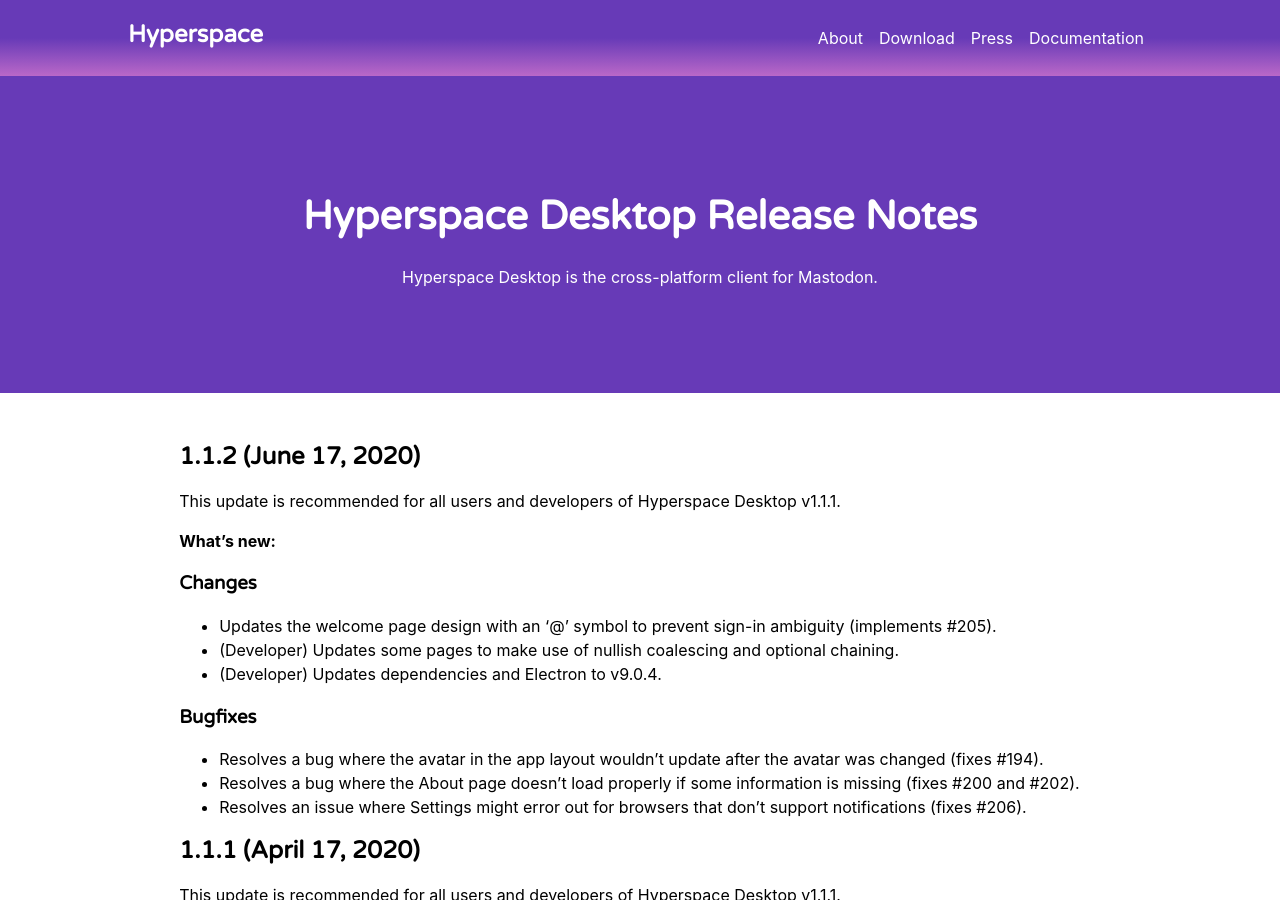
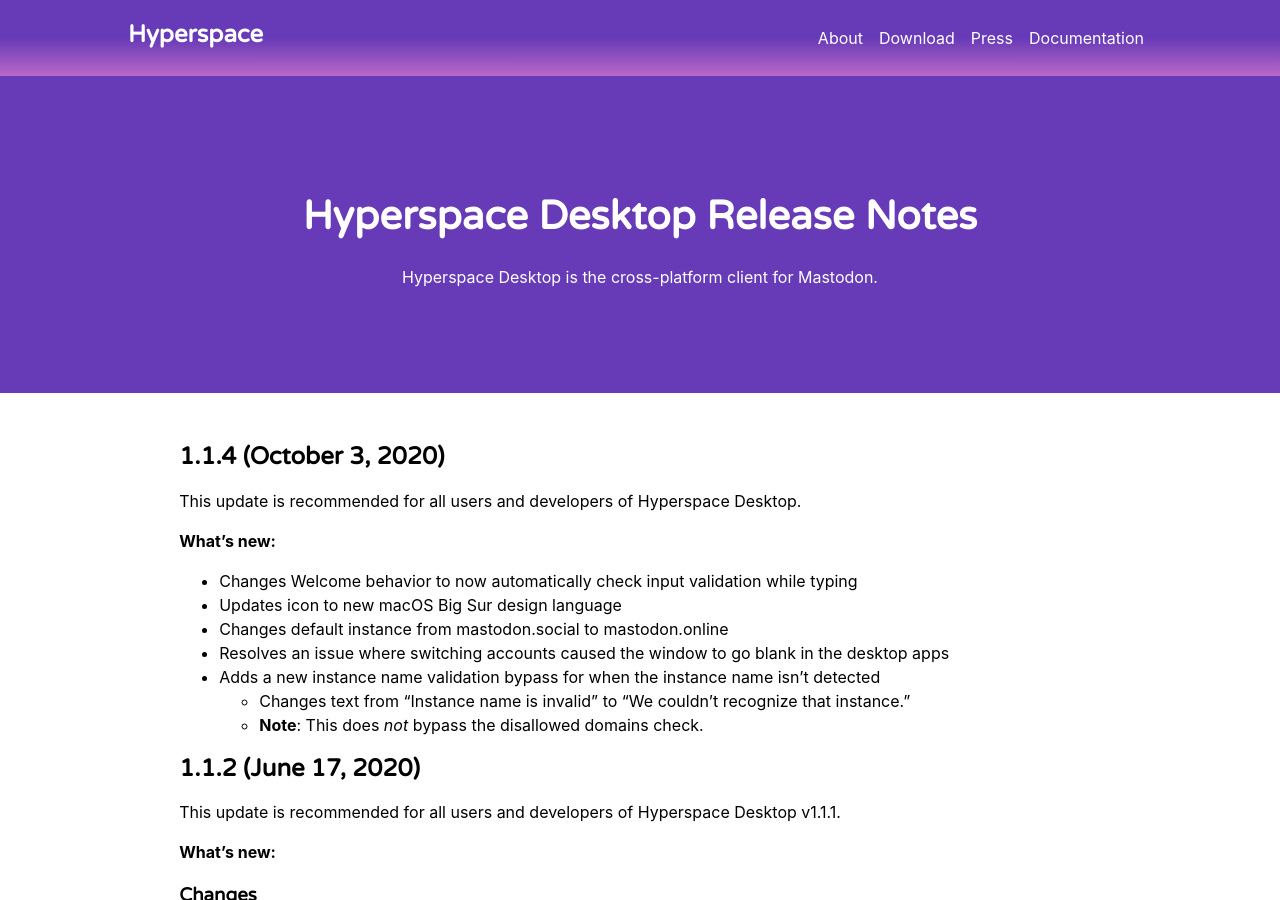
Before and after one commit to hyperspacedev/hyperspacedev.github.io, a Jekyll site: the page built from _releases/desktop.md, in a window 1280 px wide and 900 px high. Built offline with Jekyll 4.4.1, drawn with Linux system fonts in a browser that asks for light colours; nearby versions of some CDN libraries; some web fonts are replaced.

Commit message:
Update to desktop releave v1.1.4
Signed-off-by: Marquis Kurt <software@marquiskurt.net>

```diff
--- a/_config.yml
+++ b/_config.yml
@@ -7,7 +7,7 @@
 download_config:
   desktop:
     base_url: "https://github.com/hyperspacedev/hyperspace/releases/"
-    version: "1.1.3"
+    version: "1.1.4"
     beta_version: "1.1.0-beta5"
 
 collections:
--- a/_releases/desktop.md
+++ b/_releases/desktop.md
@@ -3,6 +3,19 @@
 layout: release
 description: Hyperspace Desktop is the cross-platform client for Mastodon.
 ---
+## 1.1.4 (October 3, 2020)
+This update is recommended for all users and developers of Hyperspace Desktop.
+
+**What's new:**
+
+- Changes Welcome behavior to now automatically check input validation while typing
+- Updates icon to new macOS Big Sur design language
+- Changes default instance from mastodon.social to mastodon.online
+- Resolves an issue where switching accounts caused the window to go blank in the desktop apps
+- Adds a new instance name validation bypass for when the instance name isn't detected
+  - Changes text from "Instance name is invalid" to "We couldn't recognize that instance."
+  - **Note**: This does _not_ bypass the disallowed domains check.
+
 ## 1.1.2 (June 17, 2020)
 This update is recommended for all users and developers of Hyperspace Desktop v1.1.1.
 
```
